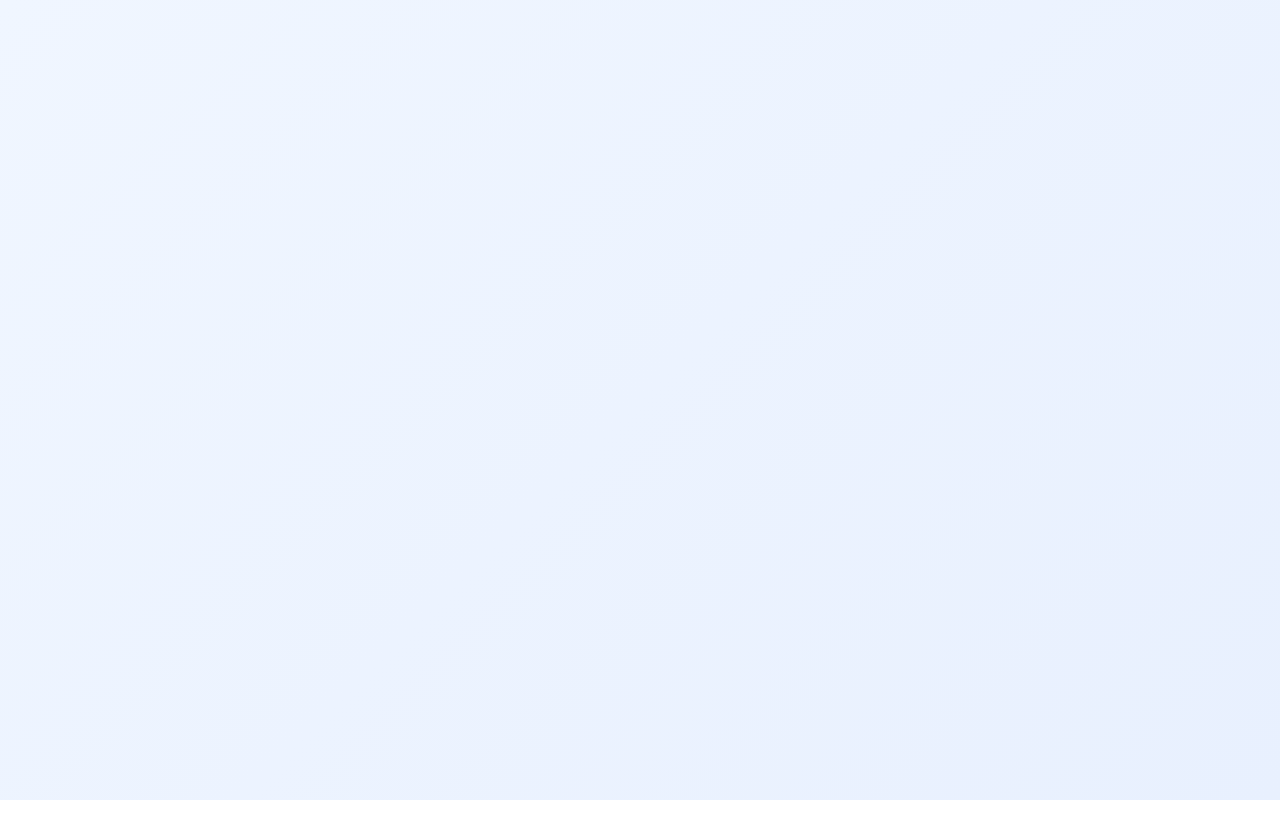
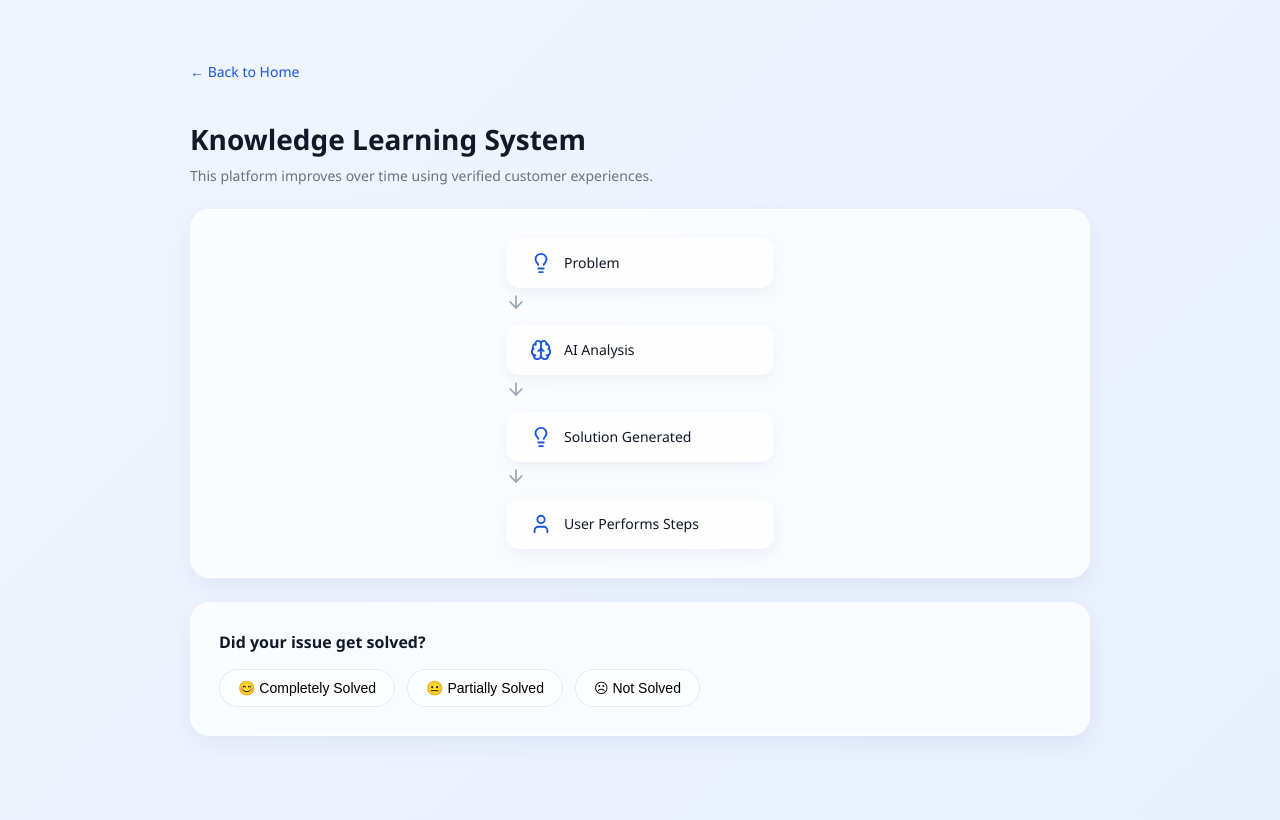
Before and after one commit to vvignesh2005-ux/SafeCartIntelligence, a React app in the folder frontend/: page /knowledge in a window 1280 px wide. Before the commit this address had no page. Built offline with nearby package versions, Linux system fonts and the light colour scheme; the HTML template or start-up script is replaced by a standard one.

Commit message:
Complete all 7 pages - frontend MVP done

```diff
--- a/frontend/src/App.jsx
+++ b/frontend/src/App.jsx
@@ -5,6 +5,7 @@ import PlatformAnalysis from './pages/PlatformAnalysis'
 import ReturnGuide from './pages/ReturnGuide'
 import SupportFinder from './pages/SupportFinder'
 import ComplaintGenerator from './pages/ComplaintGenerator'
+import KnowledgeSystem from './pages/KnowledgeSystem'
 
 function App() {
   return (
@@ -15,6 +16,7 @@ function App() {
       <Route path="/return-guide" element={<ReturnGuide />} />
       <Route path="/support" element={<SupportFinder />} />
       <Route path="/complaint" element={<ComplaintGenerator />} />
+      <Route path="/knowledge" element={<KnowledgeSystem />} />
     </Routes>
   )
 }
--- a/frontend/src/index.css
+++ b/frontend/src/index.css
@@ -480,3 +480,142 @@ body {
   color: white;
   border: none;
   border-radius: 12px;
+  padding: 12px;
+  font-size: 14px;
+  font-weight: 500;
+  cursor: pointer;
+  margin-top: 6px;
+}
+
+.generate-btn:hover {
+  background: #1543ad;
+}
+
+.generated-text {
+  background: rgba(0,0,0,0.02);
+  border-radius: 12px;
+  padding: 20px;
+  color: #374151;
+  font-size: 14px;
+  line-height: 1.7;
+}
+
+.generated-text p {
+  margin: 0 0 12px 0;
+}
+
+.complaint-actions {
+  display: flex;
+  gap: 10px;
+  margin-top: 16px;
+}
+.flow-diagram {
+  display: flex;
+  flex-direction: column;
+  align-items: center;
+  gap: 4px;
+}
+
+.flow-step {
+  display: flex;
+  align-items: center;
+  gap: 12px;
+  background: rgba(255,255,255,0.7);
+  border-radius: 14px;
+  padding: 14px 24px;
+  min-width: 220px;
+  box-shadow: 0 6px 16px rgba(0,0,100,0.05);
+}
+
+.flow-icon {
+  color: #1a56db;
+  display: flex;
+}
+
+.flow-step span {
+  font-size: 14px;
+  color: #111827;
+  font-weight: 500;
+}
+
+.flow-arrow {
+  color: #9ca3af;
+  margin: 4px 0;
+}
+
+.feedback-question {
+  font-size: 16px;
+  margin: 0 0 16px 0;
+  color: #111827;
+}
+
+.feedback-buttons {
+  display: flex;
+  gap: 12px;
+  flex-wrap: wrap;
+}
+
+.feedback-btn {
+  background: rgba(255,255,255,0.6);
+  border: 1px solid rgba(0,0,0,0.08);
+  border-radius: 30px;
+  padding: 10px 18px;
+  font-size: 14px;
+  cursor: pointer;
+}
+
+.feedback-btn.active {
+  background: #1a56db;
+  color: white;
+  border-color: #1a56db;
+}
+
+.step-select {
+  margin-top: 24px;
+}
+
+.step-select p {
+  font-size: 14px;
+  color: #374151;
+  margin: 0 0 10px 0;
+}
+
+.step-options {
+  display: flex;
+  gap: 10px;
+  margin-bottom: 16px;
+  flex-wrap: wrap;
+}
+
+.step-option {
+  background: rgba(255,255,255,0.6);
+  border: 1px solid rgba(0,0,0,0.08);
+  border-radius: 20px;
+  padding: 8px 16px;
+  font-size: 13px;
+  cursor: pointer;
+}
+
+.step-option.active {
+  background: #1a56db;
+  color: white;
+  border-color: #1a56db;
+}
+
+.knowledge-updated {
+  margin-top: 20px;
+  display: flex;
+  flex-direction: column;
+  gap: 10px;
+  background: rgba(220, 252, 231, 0.5);
+  border-radius: 12px;
+  padding: 16px 20px;
+}
+
+.ku-row {
+  display: flex;
+  align-items: center;
+  gap: 10px;
+  font-size: 14px;
+  color: #166534;
+}
--- /dev/null
+++ b/frontend/src/pages/KnowledgeSystem.jsx
@@ -0,0 +1,109 @@
+import { useState } from 'react'
+import { Link } from 'react-router-dom'
+import { ArrowDown, Brain, Lightbulb, User, Database, Users } from 'lucide-react'
+
+function KnowledgeSystem() {
+  const [feedback, setFeedback] = useState(null)
+  const [selectedStep, setSelectedStep] = useState(null)
+  const [saved, setSaved] = useState(false)
+
+  const flowSteps = [
+    { icon: <Lightbulb size={22} />, label: "Problem" },
+    { icon: <Brain size={22} />, label: "AI Analysis" },
+    { icon: <FileTextIcon />, label: "Solution Generated" },
+    { icon: <User size={22} />, label: "User Performs Steps" },
+  ]
+
+  function FileTextIcon() {
+    return <Lightbulb size={22} />
+  }
+
+  const handleSave = () => {
+    setSaved(true)
+  }
+
+  return (
+    <div className="dashboard">
+      <Link to="/" className="back-link">← Back to Home</Link>
+      <h1 className="dashboard-title">Knowledge Learning System</h1>
+      <p className="guide-subtitle">
+        This platform improves over time using verified customer experiences.
+      </p>
+
+      <div className="trust-card">
+        <div className="flow-diagram">
+          {flowSteps.map((step, i) => (
+            <div key={i}>
+              <div className="flow-step">
+                <div className="flow-icon">{step.icon}</div>
+                <span>{step.label}</span>
+              </div>
+              {i < flowSteps.length - 1 && <ArrowDown className="flow-arrow" size={20} />}
+            </div>
+          ))}
+        </div>
+      </div>
+
+      <div className="trust-card">
+        <h2 className="feedback-question">Did your issue get solved?</h2>
+        <div className="feedback-buttons">
+          <button
+            className={`feedback-btn ${feedback === 'full' ? 'active' : ''}`}
+            onClick={() => setFeedback('full')}
+          >
+            😊 Completely Solved
+          </button>
+          <button
+            className={`feedback-btn ${feedback === 'partial' ? 'active' : ''}`}
+            onClick={() => setFeedback('partial')}
+          >
+            😐 Partially Solved
+          </button>
+          <button
+            className={`feedback-btn ${feedback === 'none' ? 'active' : ''}`}
+            onClick={() => setFeedback('none')}
+          >
+            ☹ Not Solved
+          </button>
+        </div>
+
+        {(feedback === 'full' || feedback === 'partial') && !saved && (
+          <div className="step-select">
+            <p>Which step worked?</p>
+            <div className="step-options">
+              {[1, 2, 3, 4].map((num) => (
+                <button
+                  key={num}
+                  className={`step-option ${selectedStep === num ? 'active' : ''}`}
+                  onClick={() => setSelectedStep(num)}
+                >
+                  Step {num}
+                </button>
+              ))}
+            </div>
+            {selectedStep && (
+              <button className="generate-btn" onClick={handleSave}>
+                Save Verified Solution
+              </button>
+            )}
+          </div>
+        )}
+
+        {saved && (
+          <div className="knowledge-updated">
+            <div className="ku-row">
+              <Database size={18} />
+              <span>Knowledge Base Updated</span>
+            </div>
+            <div className="ku-row">
+              <Users size={18} />
+              <span>Future Users Receive Verified Solution First</span>
+            </div>
+          </div>
+        )}
+      </div>
+    </div>
+  )
+}
+
+export default KnowledgeSystem
```
